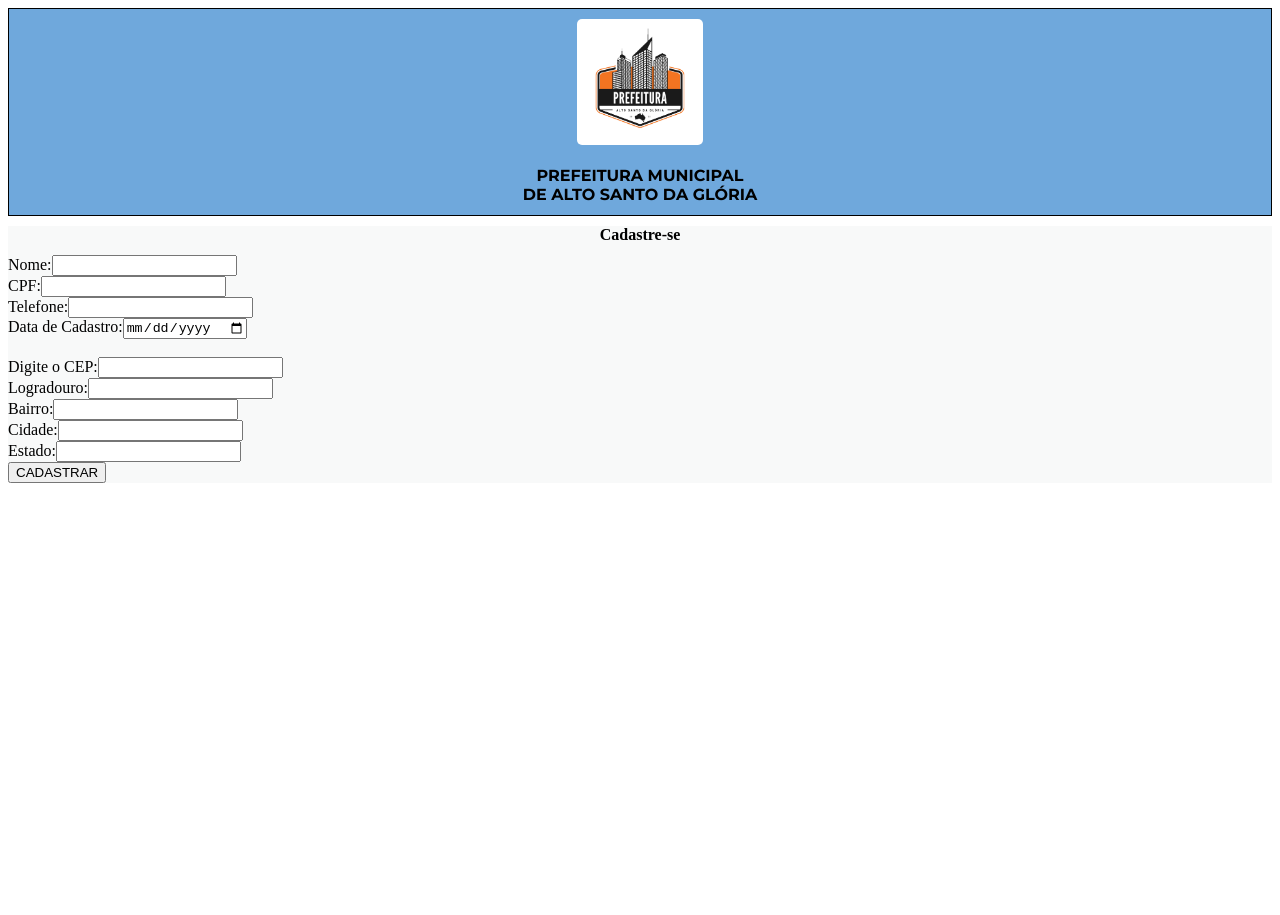
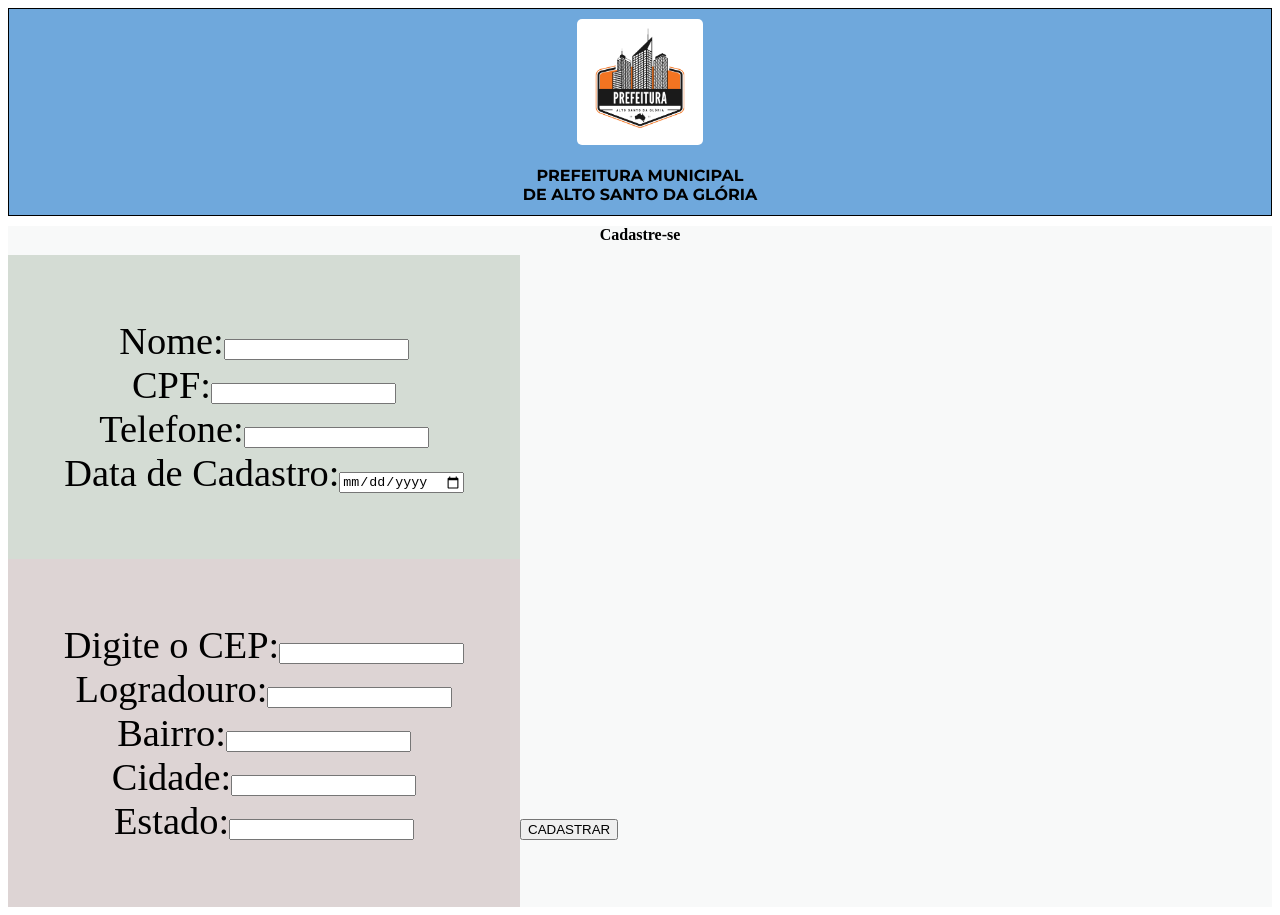
Before and after one commit to Natyguimaraes/PrefeituraAltoSantoDaGloria, a React (Vite) app in the folder projetoPrefeitura_state/: page / in a window 1280 px wide. Before the commit the page ends 800 px from the top, so only its background shows below. Built offline with nearby package versions, Linux system fonts and the light colour scheme.

Commit message:
atualização

```diff
--- a/projetoPrefeitura_state/src/views/styles/App.css
+++ b/projetoPrefeitura_state/src/views/styles/App.css
@@ -63,11 +63,28 @@ h1 {
   background-color: #f8f9f9;
   width: 100%;
 }
-.form,
-.div_dados,
+
+
 .div_endereco
 {
-
+  width: 38%;
+  display: inline-block;
+  background-color: rgb(221, 212, 212);
+  font-size: 3vw;
+  text-align: center;
+  padding: 5vw 0vw 5vw 0vw;
+  min-width:40vw;
 
 
 }
+
+.div_dados{
+  width: 38%;
+  background-color: rgb(212, 220, 212);
+  display: inline-block;
+  margin-right: 0vw;
+  font-size: 3vw;
+  text-align: center;
+  padding: 5vw 0vw 5vw 0vw;
+  min-width:40vw;
+}
```
